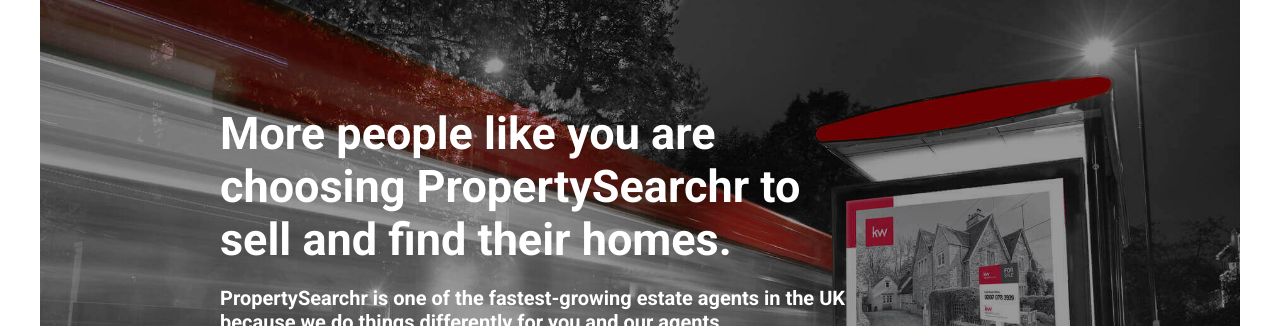
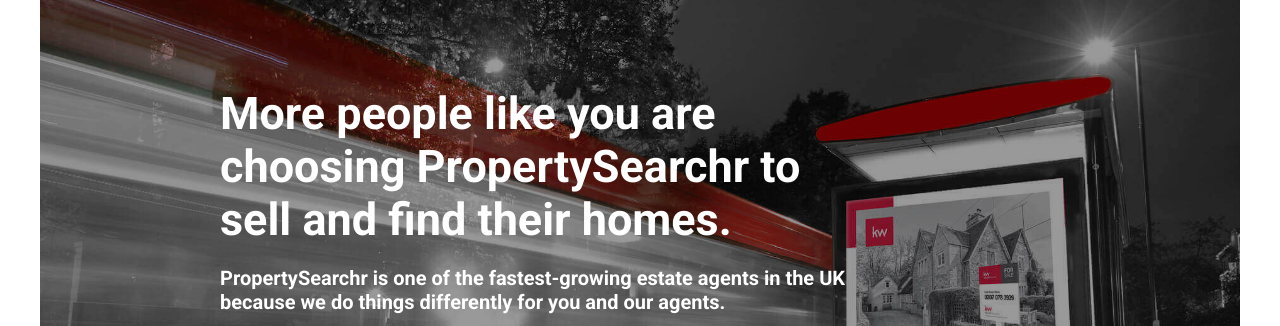
Before and after one commit to Xnanga/PropertySearchr, a website: page index.html in a window 1280 px wide. Shown: the part 153-479 px from the top of the page. Drawn offline with Linux system fonts and the light colour scheme.

Commit message:
Tweaked position of header search widget.

```diff
--- a/sass/_pages.scss
+++ b/sass/_pages.scss
@@ -8,7 +8,7 @@
 
   &__content {
     position: absolute;
-    top: 27.5vh;
+    top: 25vh;
     left: 15%;
     z-index: 10;
 
```
Also changed, not shown: css/style.css.
